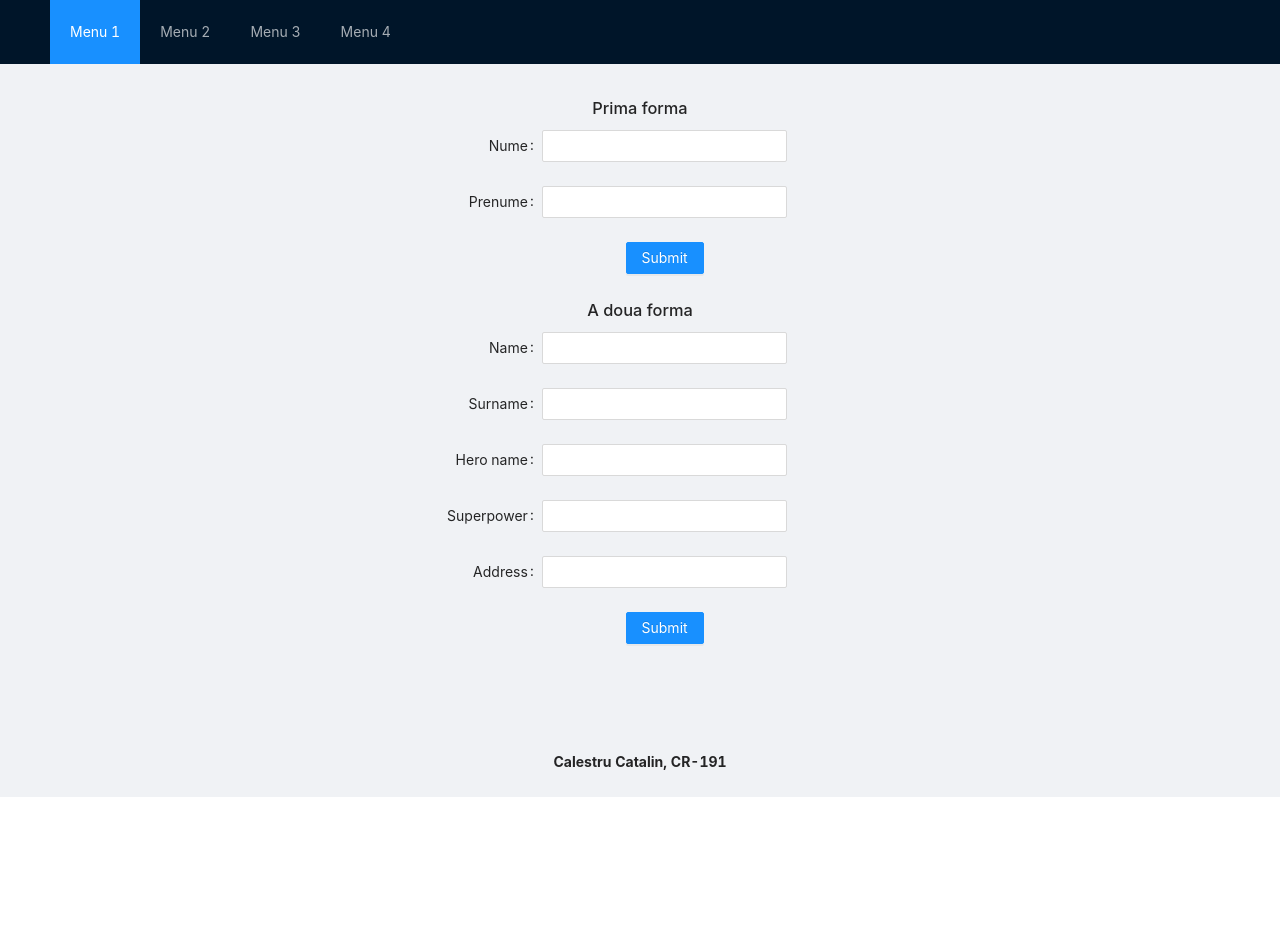
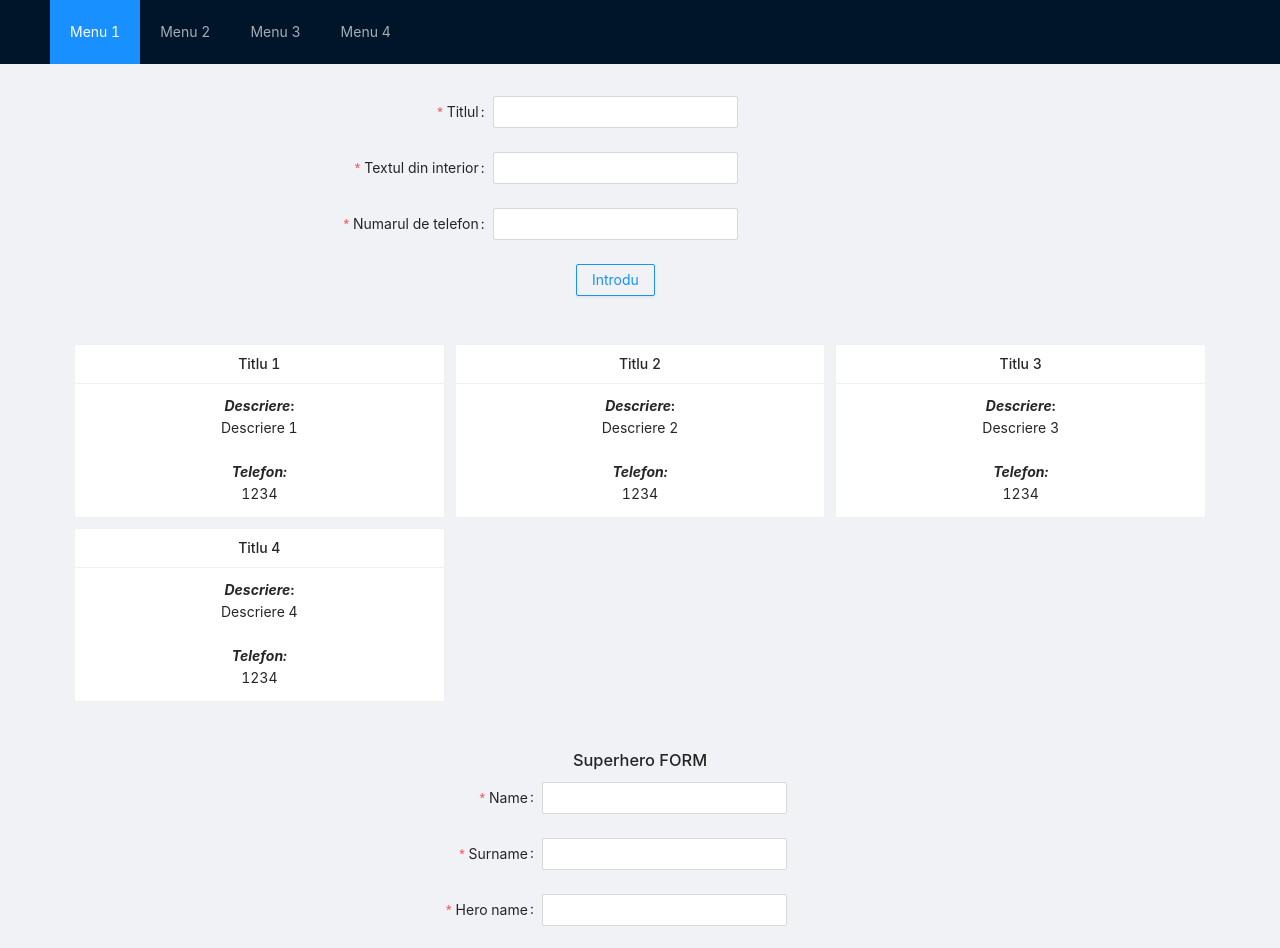
Before and after one commit to Catalin1237/Laborator_TWeb, a React (Create React App) app: page / in a window 1280 px wide. Shown: the top 948 px of the page. Before the commit the page ends 800 px from the top, so only its background shows below. Built offline with nearby package versions, Linux system fonts and the light colour scheme.

Commit message:
au fost adaugate 2 interfete cu useState

```diff
--- a/src/components/lab3/MyLayout.tsx
+++ b/src/components/lab3/MyLayout.tsx
@@ -1,7 +1,7 @@
 import { Layout, Menu, Form, Input, Button, notification } from 'antd';
 import { Card } from 'antd';
-import { Form1 } from '../lab4/Form1';
-import { Form2 } from '../lab4/Form2';
+import { useState } from 'react';
+import {  FormHero } from '../lab4/Form1';
 import './layoutStyle.css';
 
 const { Header, Content, Footer } = Layout;
@@ -55,16 +55,29 @@ const MyForm = () => {
         notification.open({
           message: 'Deschide consola pe F12.',
         });
-        console.log('Success:', values);
     };
+
+    const [titlu, setTitlu] = useState("");
+    const [text, setText] = useState("");
+    const [nrTelefon, setnrTelefon] = useState("");
+
+    const submitCardInfo = () => {
+        const info ={
+            "1. Titlu": titlu,
+            "2. Text: ": text,
+            "3. Nr de telefon": nrTelefon
+        };
+
+        console.log(info)
+    }
 
     return(
         <Form
             name='basic'
             labelCol={{ span: 9 }}
             wrapperCol={{ span: 5}}
-            onFinish={onFinish}
             autoComplete="off"
+            onFinish={ onFinish }
         >
 
             <Form.Item
@@ -74,7 +87,9 @@ const MyForm = () => {
                     { required: true, message: 'Introdu un titlu!!!'}
                 ]}
             >
-                <Input />
+                <Input
+                    onChange={ (e) => {setTitlu(e.target.value);}}
+                />
             </Form.Item>
 
             <Form.Item
@@ -84,7 +99,9 @@ const MyForm = () => {
                     { required: true, message: 'Introdu un text!!!'}
                 ]}
             >
-                <Input />
+                <Input
+                    onChange={ (e) => {setText(e.target.value);}}
+                />
             </Form.Item>
 
             <Form.Item
@@ -94,11 +111,19 @@ const MyForm = () => {
                     { required: true, message: 'Introdu un text!!!'}
                 ]}
             >
-                <Input type={ 'number' } />
+                <Input
+                type={ 'number' }
+                onChange={ (e) => {setnrTelefon(e.target.value);}}
+                />
             </Form.Item>
 
             <Form.Item wrapperCol={{ offset: 8, span: 7}}>
-                <Button type='primary' htmlType='submit' ghost>
+                <Button
+                type='primary'
+                htmlType='submit'
+                onClick={ submitCardInfo }
+                ghost
+                >
                     Introdu
                 </Button>
 
@@ -107,6 +132,16 @@ const MyForm = () => {
         </Form>
     )
 }
+
+const infoHero = [
+    {
+        name: "Peter",
+        surname: "Parker",
+        hName: "Spiderman",
+        power: "Crawling",
+        add: "Queens"
+    },
+]
 
 export const MyLayout = () => {
 
@@ -124,7 +159,7 @@ export const MyLayout = () => {
 
             <main>
                 <Content style={{ padding: '0 50px' }}>
-                    {/* <MyForm />
+                    <MyForm />
 
                     <div className="site-layout-content grid-3">
                         {
@@ -135,13 +170,28 @@ export const MyLayout = () => {
                                 )
                             })
                         }
-                    </div> */}
+                    </div>
 
-                    <h3>Prima forma</h3>
-                    <Form1 />
+                    <br />
 
-                    <h3>A doua forma</h3>
-                    <Form2 />
+                    <h3>Superhero FORM</h3>
+                    <FormHero  hero={ infoHero }/>
+
+                    {/* Info hero */}
+                    {
+                        infoHero.map((e: any) => {
+                            return(
+                                <>
+                                    Name: { e.name } <br />
+                                    Surname: { e.surname } <br />
+                                    Hero name: { e.hName } <br />
+                                    Power: { e.power } <br />
+                                    Address: { e.add } <br />
+
+                                </>
+                            );
+                        })
+                    }
 
                 </Content>
             </main>
--- a/src/components/lab3/layoutStyle.css
+++ b/src/components/lab3/layoutStyle.css
@@ -8,7 +8,7 @@ main {
 .site-layout-content {
   min-height: 280px;
   padding: 24px;
-  background: #fff;
+  /* background: #fff; */
 }
 
 .logo {
--- a/src/components/lab4/Form1.tsx
+++ b/src/components/lab4/Form1.tsx
@@ -1,7 +1,40 @@
-import { Form, Input, Button, Checkbox } from 'antd';
+import { Form, Input, Button, notification} from 'antd';
+import { useState } from 'react';
 import SimpleName from './nameSurname';
+import Hero from './superHeroInfo';
 
-export const Form1 = () => {
+
+
+export interface HeroProps{
+    hero: Hero[];
+}
+
+export const FormHero = ({hero}: HeroProps) => {
+
+    const onFinish = () => {
+        notification.open({
+            message: 'Deschide consola pe F12.',
+          });
+    }
+
+    const [name, setName] = useState("");
+    const [surname, setSurname] = useState("");
+    const [hName, sethName] = useState("");
+    const [power, setPower] = useState("");
+    const [add, setAdd] = useState("");
+
+    const submitValue = () =>{
+        const fullInfo ={
+            "1. Name" : name,
+            "2. Surname" : surname,
+            "3. Hero Name" : hName,
+            "4. Power" : power,
+            "5. Address" : add,
+        };
+
+        console.log(fullInfo);
+    }
+
     return(
 
         <Form
@@ -10,23 +43,70 @@ export const Form1 = () => {
             wrapperCol={{ span: 5 }}
             initialValues={{ remember: true }}
             autoComplete="off"
+            onFinish={ onFinish }
         >
             <Form.Item
-            label="Nume"
+            label="Name"
             name="name"
+            rules={[
+                { required: true, message: "Insert Hero real name!"}
+            ]}
             >
-            <Input />
+            <Input
+                onChange={ (e) => {setName(e.target.value);}}
+            />
             </Form.Item>
 
             <Form.Item
-            label="Prenume"
+            label="Surname"
             name="surname"
+            rules={[
+                { required: true, message: "Insert Hero real surname!"}
+            ]}
             >
-            <Input />
+            <Input
+                onChange={ (e) => {setSurname(e.target.value);}}
+            />
+            </Form.Item>
+
+            <Form.Item
+            label="Hero name"
+            name="hName"
+            rules={[
+                { required: true, message: "Insert Hero name!"}
+            ]}
+            >
+                <Input
+                    onChange={ (e) => {sethName(e.target.value);}}
+                />
+            </Form.Item>
+
+            <Form.Item
+            label="Superpower"
+            name="power"
+            rules={[
+                { required: true, message: "Insert Hero powers!"}
+            ]}
+            >
+                <Input
+                    onChange={ (e) => {setPower(e.target.value);}}
+                />
+            </Form.Item>
+
+            <Form.Item
+            label="Address"
+            name="add"
+            rules={[
+                { required: true, message: "Insert Hero address!"}
+            ]}
+            >
+                <Input
+                    onChange={ (e) => {setAdd(e.target.value);}}
+                />
             </Form.Item>
 
             <Form.Item wrapperCol={{ offset: 9, span: 7 }}>
-            <Button type="primary" htmlType="submit">
+            <Button type="primary" htmlType="submit" onClick={ submitValue }>
                 Submit
             </Button>
             </Form.Item>
--- a/src/components/lab4/Form2.tsx
+++ /dev/null
@@ -1,56 +0,0 @@
-import { Form, Input, Button, Checkbox } from 'antd';
-
-export const Form2 = () => {
-    return(
-
-        <Form
-            name="basic"
-            labelCol={{ span: 10 }}
-            wrapperCol={{ span: 5 }}
-            initialValues={{ remember: true }}
-            autoComplete="off"
-        >
-            <Form.Item
-            label="Name"
-            name="name"
-            >
-            <Input />
-            </Form.Item>
-
-            <Form.Item
-            label="Surname"
-            name="surname"
-            >
-            <Input />
-            </Form.Item>
-
-            <Form.Item
-            label="Hero name"
-            name="hName"
-            >
-                <Input />
-            </Form.Item>
-
-            <Form.Item
-            label="Superpower"
-            name="power"
-            >
-                <Input />
-            </Form.Item>
-
-            <Form.Item
-            label="Address"
-            name="add"
-            >
-                <Input />
-            </Form.Item>
-
-            <Form.Item wrapperCol={{ offset: 9, span: 7 }}>
-            <Button type="primary" htmlType="submit">
-                Submit
-            </Button>
-            </Form.Item>
-        </Form>
-
-    );
-}
```
